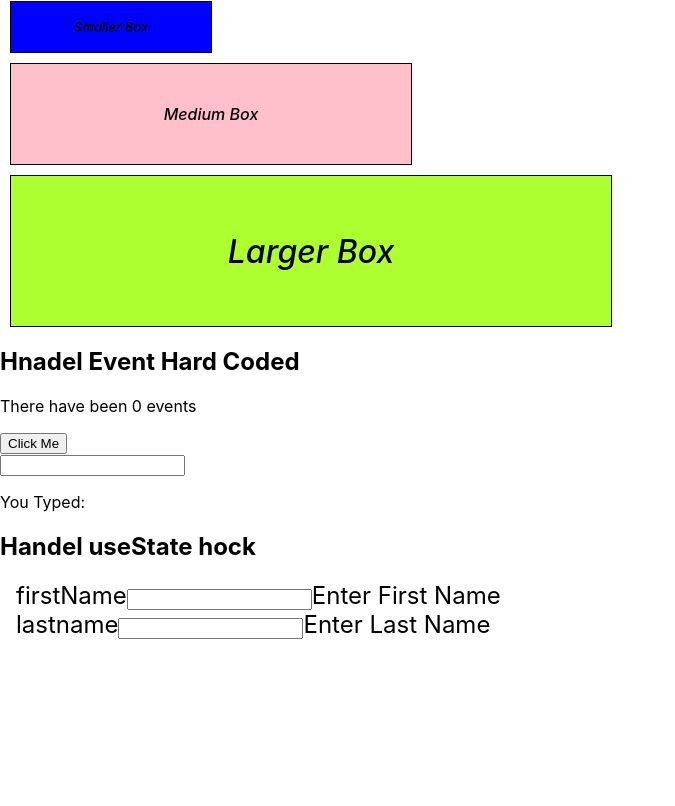
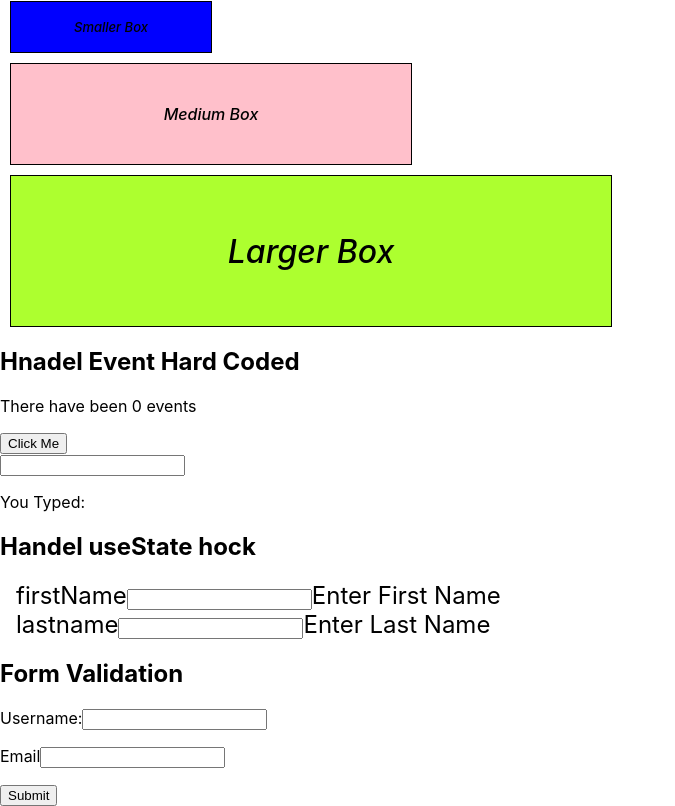
Before and after one commit to zakariaazaraf/react-revesion-egghead-course, a React (Create React App) app in the folder react-revesion/: page / in a window 1280 px wide. Shown: the part 357-1163 px from the top of the page, without its empty margins (0-675 px from the left). Before the commit the page ends 1012 px from the top, so only its background shows below. Built offline with nearby package versions, Linux system fonts and the light colour scheme.

Commit message:
render form validation compenent and start validation process

```diff
--- a/react-revesion/public/index.html
+++ b/react-revesion/public/index.html
@@ -19,6 +19,7 @@
     <div id="styledCompenent"></div>
     <div id="handelEvenet"></div>
     <div id="stateHock"></div>
+    <div id="formValidate"></div>
     <script>
       const root = document.getElementById('secondRoot')
       const reactElement = document.getElementById('reactElement')
--- a/react-revesion/src/index.js
+++ b/react-revesion/src/index.js
@@ -200,3 +200,29 @@ const Greeting = () => {
 }
 
 ReactDOM.render(<Greeting />, document.getElementById('stateHock'))
+
+// FROM AND VALIDATION ON THE FLY
+function Form(){
+
+  return(
+    <>
+      <h2>Form Validation</h2>
+      <form>
+        <div>
+          <label htmlForm='username'>Username:</label>
+          <input id='username' type='text'/>
+          <p></p>
+        </div>
+
+        <div>
+          <label htmlForm='email'>Email</label>
+          <input id='email' type='email'/>
+          <p></p>
+        </div>
+        <button type='submit'>Submit</button>
+      </form>
+    </>
+  )
+}
+
+ReactDOM.render(<Form />, document.getElementById('formValidate'))
```
